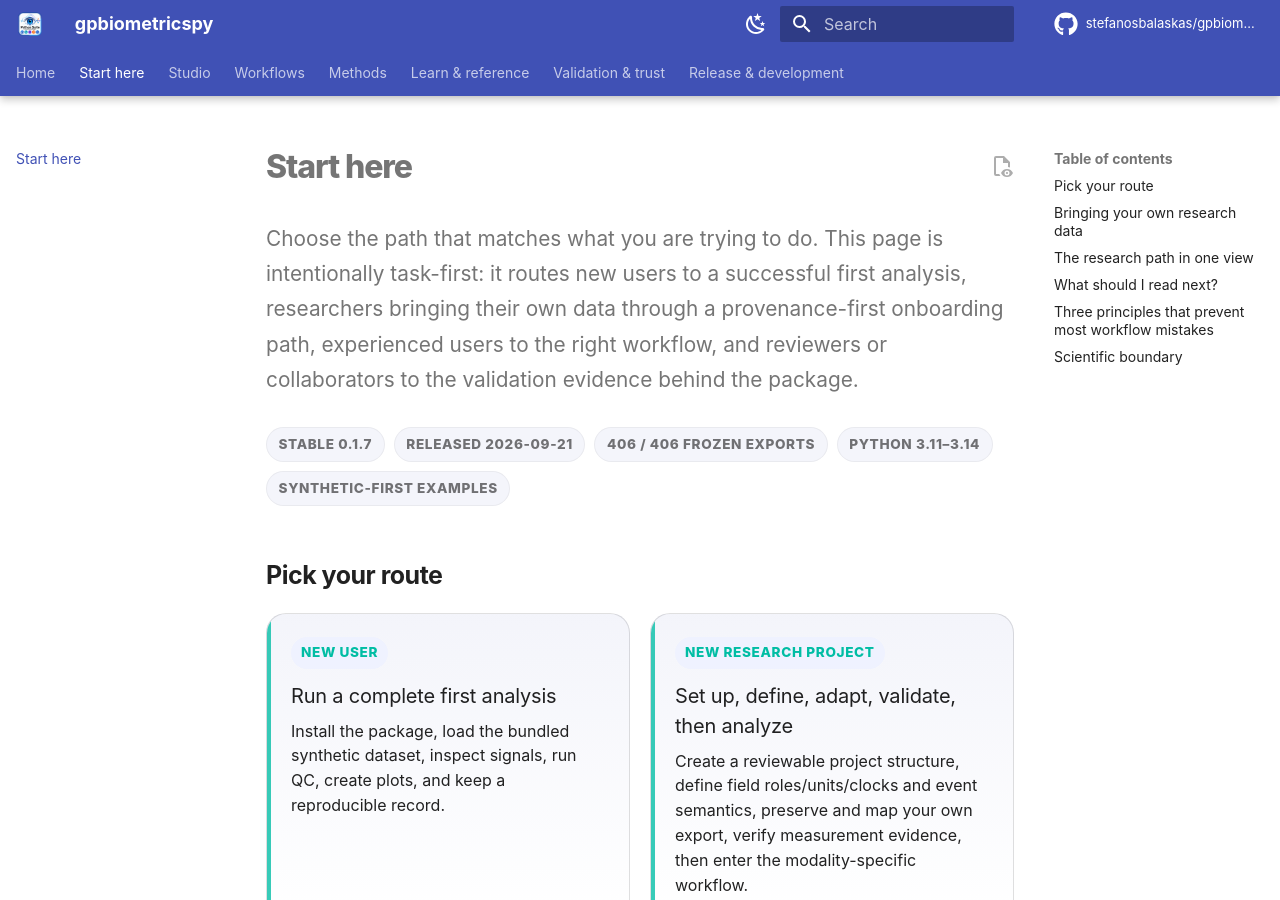
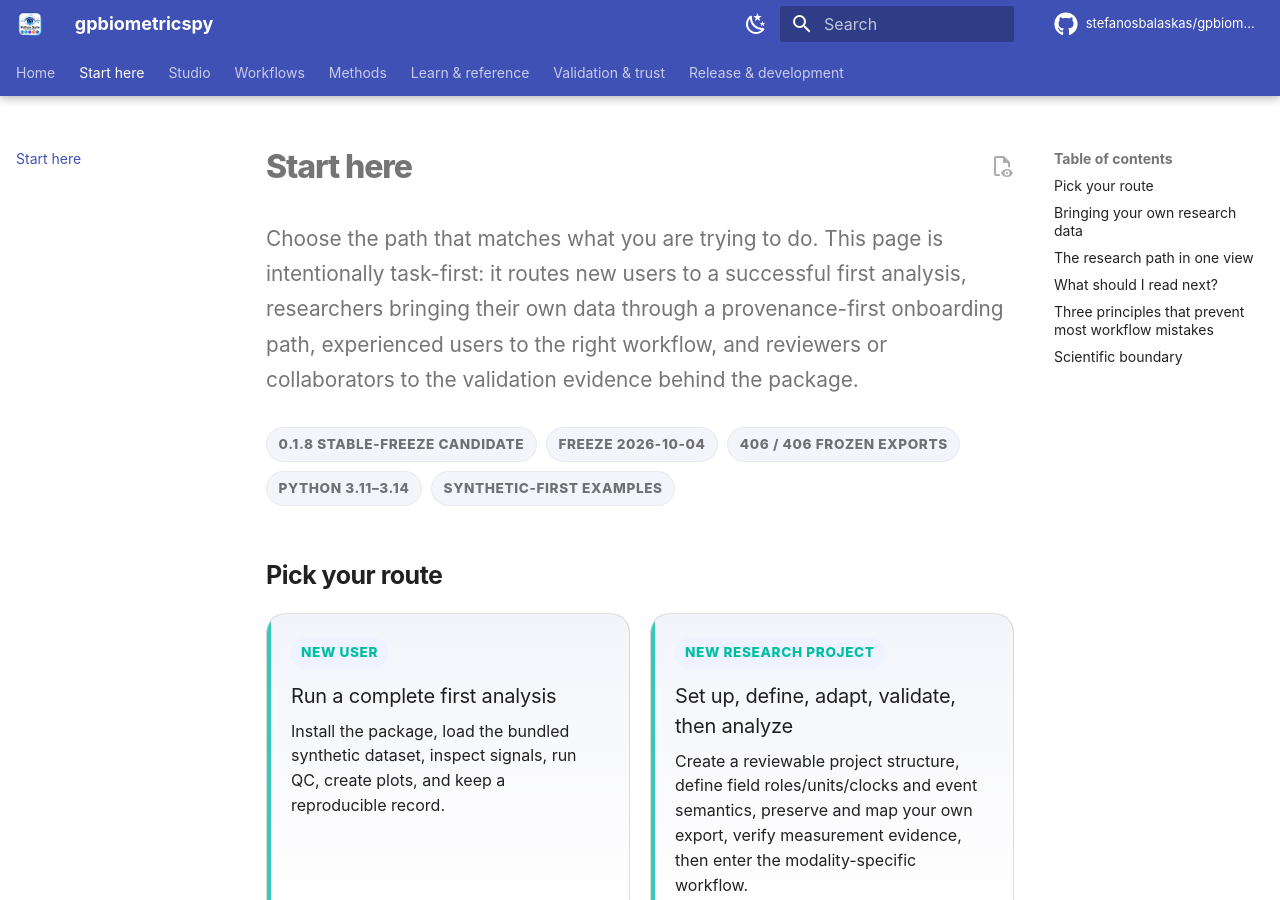
Before and after one commit to stefanosbalaskas/gpbiometricspy, an MkDocs documentation site: the page built from docs/start-here.md, in a window 1280 px wide and 900 px high. Built offline with MkDocs 1.6.1 and Material for MkDocs 9.7.7, drawn with Linux system fonts in a browser that asks for light colours; plug-ins that fetch from the network failed and are left out; comment, search, counter and statistics services are not loaded.

Commit message:
release: refresh Start Here status for 0.1.8

```diff
--- a/docs/start-here.md
+++ b/docs/start-here.md
@@ -11,8 +11,8 @@ Choose the path that matches what you are trying to do. This page is intentional
 </div>
 
 <div class="gp-chip-row">
-<span class="gp-chip">Stable 0.1.7</span>
-<span class="gp-chip">Released 2026-09-21</span>
+<span class="gp-chip">0.1.8 stable-freeze candidate</span>
+<span class="gp-chip">Freeze 2026-10-04</span>
 <span class="gp-chip">406 / 406 frozen exports</span>
 <span class="gp-chip">Python 3.11–3.14</span>
 <span class="gp-chip">Synthetic-first examples</span>
```
